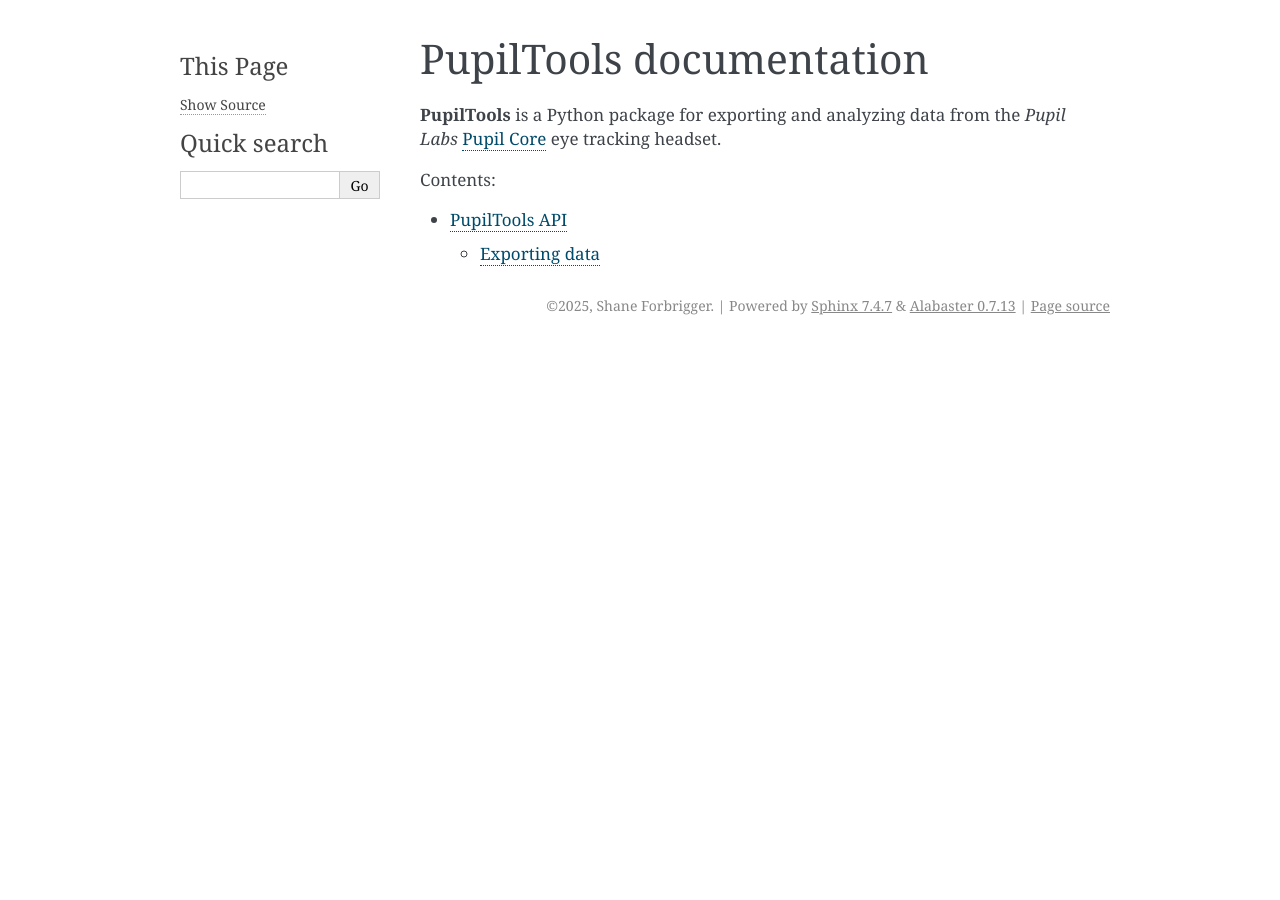
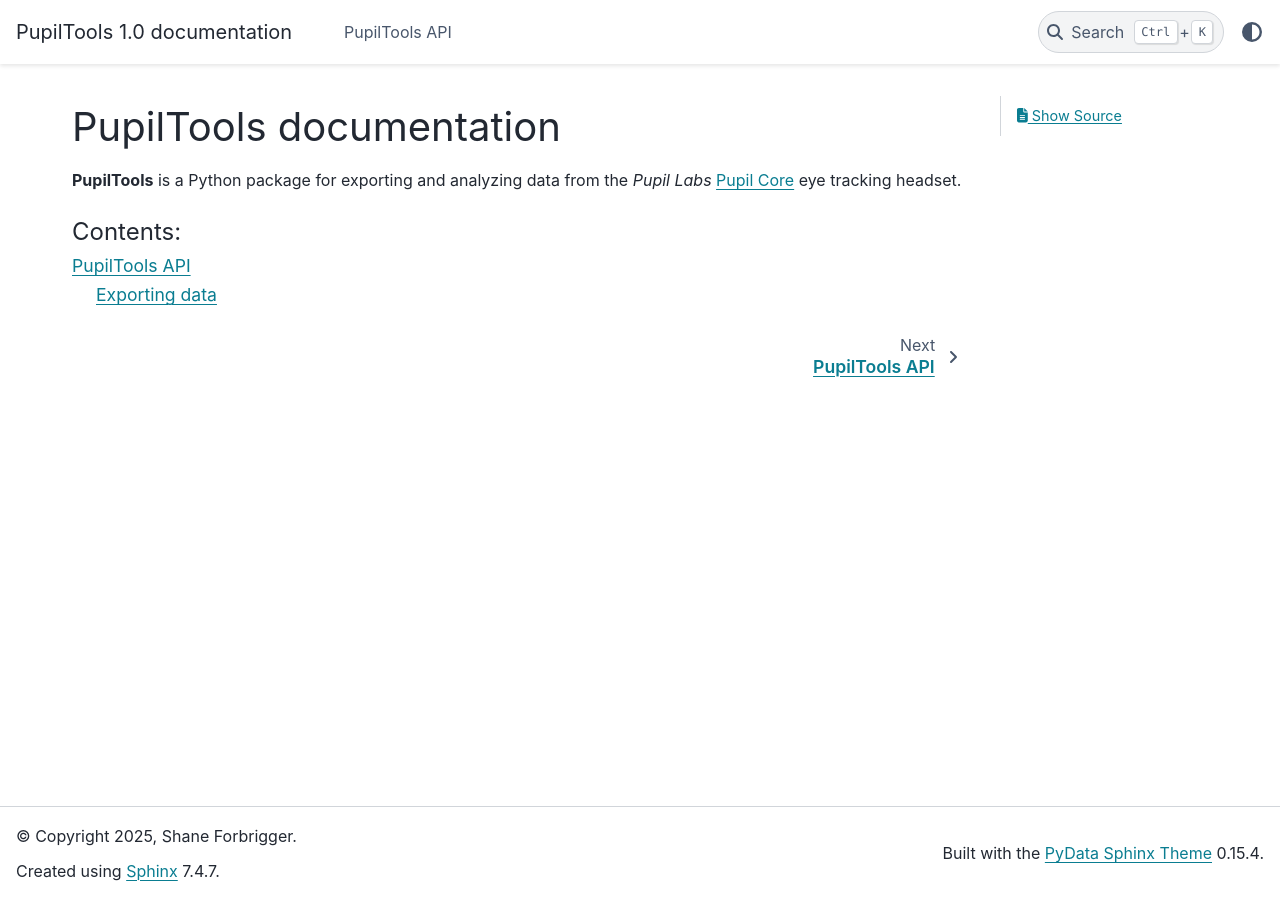
Before and after one commit to briforsaur/gaze-study-project, a Sphinx documentation site: the page built from docs/source/index.rst, in a window 1280 px wide. Built offline with Sphinx 7.4.7 and the PyData theme 0.15.4, drawn with Linux system fonts in a browser that asks for light colours.

Commit message:
Update sphinx theme

```diff
--- a/docs/source/conf.py
+++ b/docs/source/conf.py
@@ -30,5 +30,5 @@
 # -- Options for HTML output -------------------------------------------------
 # https://www.sphinx-doc.org/en/master/usage/configuration.html#options-for-html-output
 
-html_theme = 'alabaster'
+html_theme = 'pydata_sphinx_theme'
 html_static_path = ['_static']
--- a/pyproject.toml
+++ b/pyproject.toml
@@ -21,7 +21,8 @@
 
 [project.optional-dependencies]
 docs = [
-    "sphinx",
+    "sphinx == 8.2.3",
+    "pydata-sphinx-theme",
 ]
 
 [tool.setuptools_scm]
```
